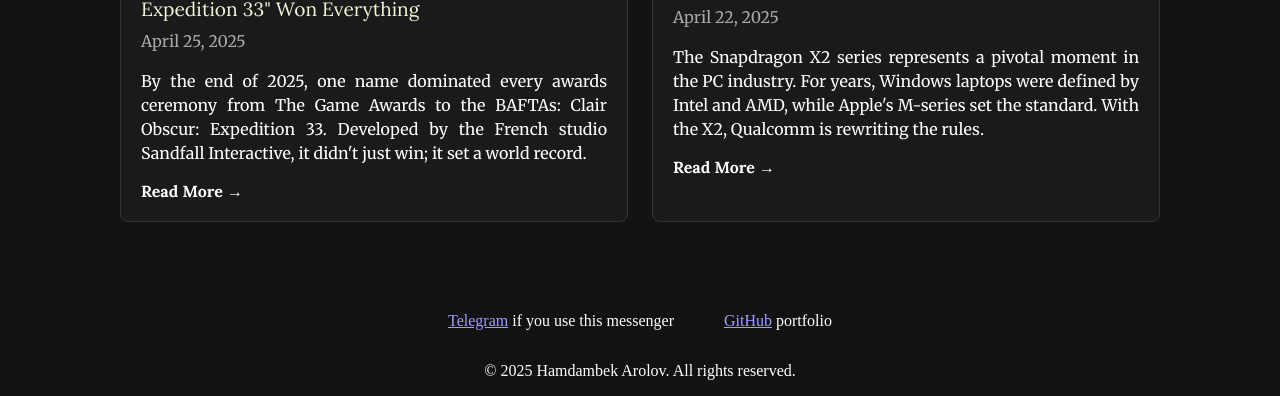
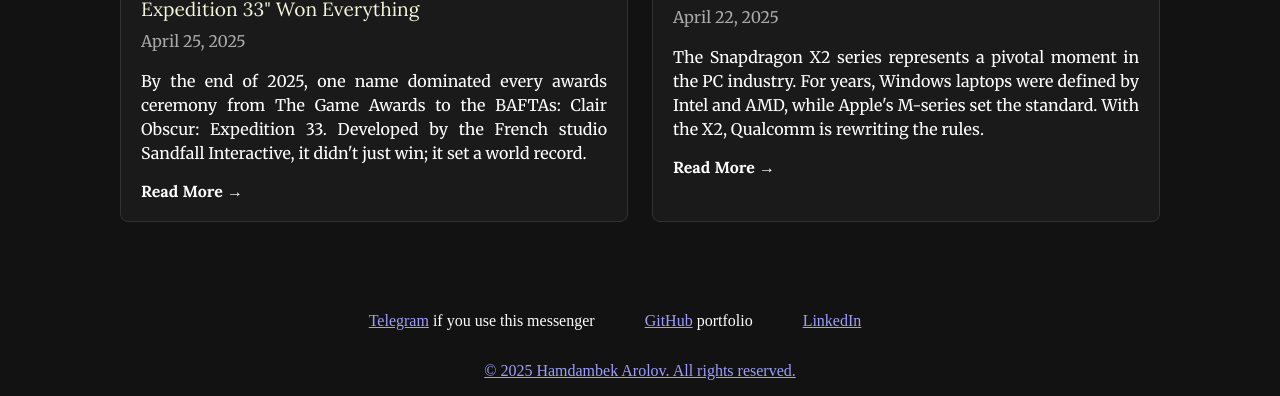
Before and after one commit to hamdambek07/personal-portfolio, a plain HTML site: page blog.html in a window 1280 px wide. Shown: the part 1075-1471 px from the top of the page. Drawn offline with Linux system fonts and the light colour scheme.

Commit message:
Add LinkedIn link to blog of the website
Updated blog.html to include a new LinkedIn link in the footer

```diff
--- a/blog.html
+++ b/blog.html
@@ -79,6 +79,7 @@
             <div class="footer">
                 <p><a href="https://t.me/hamdambek_arolov">Telegram</a> if you use this messenger</p>
                 <p><a href="https://github.com/hamdambek07">GitHub</a> portfolio</p>
+                <p><a href="https://www.linkedin.com/in/hamdambek-arolov-261274332/">LinkedIn</p>
             </div>
             <p>© 2025 Hamdambek Arolov. All rights reserved.</p>
         </footer>
```
